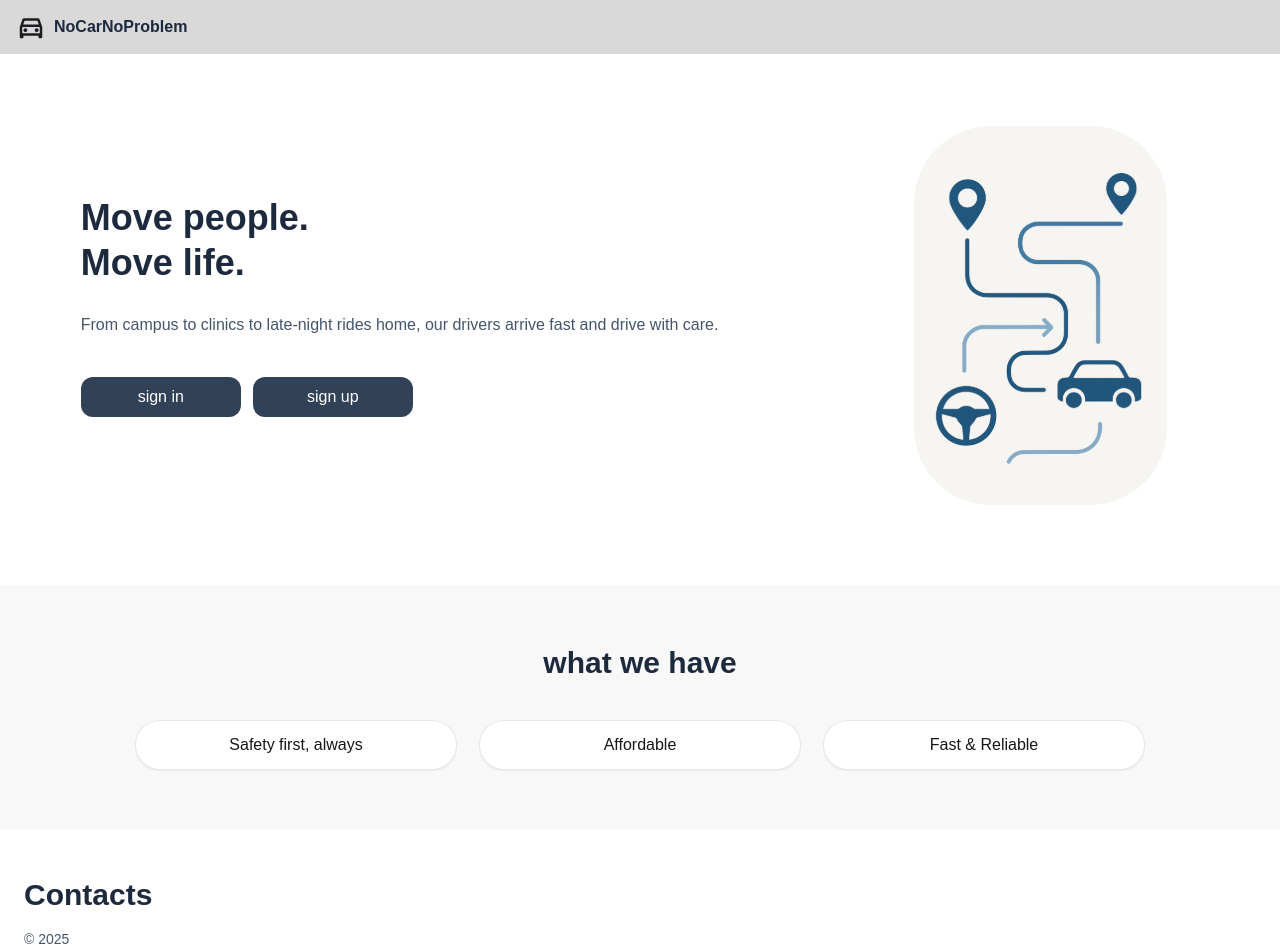
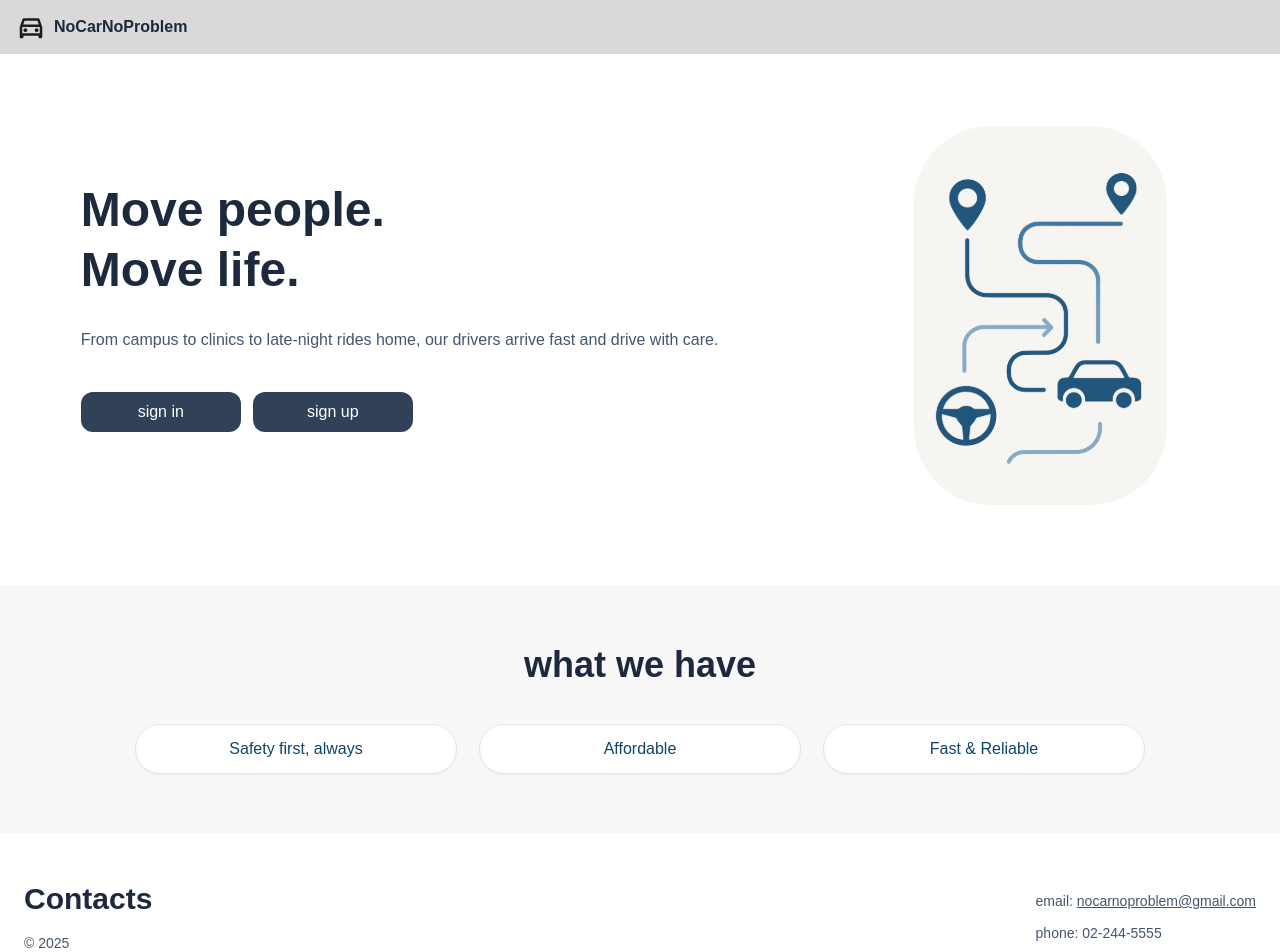
Before and after one commit to SE-Term-Project-NoCarNoProblem/frontend, a Next.js app: page / in a window 1280 px wide. Shown: the top 952 px of the page. Built offline with nearby package versions, Linux system fonts and the light colour scheme.

Commit message:
feat: fixed footer and fixma review

```diff
--- a/app/components/Features.tsx
+++ b/app/components/Features.tsx
@@ -4,13 +4,13 @@ function Features() {
 
     return (
         <section className="mt-12 py-15 bg-[#f8f8f8]">
-            <h2 className="mb-10 text-center text-3xl font-semibold text-slate-800">
+            <h2 className="mb-10 text-center text-4xl font-semibold text-slate-800">
                 what we have
             </h2>
             <div className="flex flex-col lg:flex-row justify-center items-center gap-6">
                 {items.map((t) => (
                     <div key={t} className="w-1/2 min-w-[280px] lg:w-1/4 rounded-full bg-white px-6 py-3 text-center shadow-sm ring-1 ring-slate-200">
-                        {t}
+                        <p className="text-[#0E4663]">{t}</p>
                     </div>
                 ))}
             </div>
--- a/app/components/Footer.tsx
+++ b/app/components/Footer.tsx
@@ -1,10 +1,14 @@
 import React from "react";
-function Footer(){
+function Footer() {
   return (
     <footer className="mt-6 rounded-md bg-white p-6">
+      <div className="flex lg:flex-row flex-col sm:justify-between">
+        <div className="mb-4">
           <h3 className="text-3xl font-semibold text-slate-800">Contacts</h3>
           <p className="mt-4 text-sm text-slate-600">© {new Date().getFullYear()}</p>
-      <div className="my-4 flex flex-col gap-3 justify-center">
+        </div>
+
+        <div className="mb-4 flex flex-col gap-3 justify-center">
           <p className="text-sm text-slate-600">
             email: <a className="underline" href="mailto:nocarnoproblem@gmail.com">nocarnoproblem@gmail.com</a>
           </p>
@@ -12,6 +16,8 @@ function Footer(){
 
         </div>
 
+      </div>
+
     </footer>
   );
 }
--- a/app/components/Hero.tsx
+++ b/app/components/Hero.tsx
@@ -7,7 +7,7 @@ function Hero() {
 
 
             <div className="lg:w-1/2 lg:flex lg:flex-col lg:items-start lg:justify-center  mt-5">
-                <h1 className="text-4xl lg:text-left font-semibold leading-tight text-slate-800 ">
+                <h1 className="text-5xl lg:text-left font-semibold leading-tight text-slate-800 ">
                     Move people.<br />Move life.
                 </h1>
                 <p className="mt-7 text-slate-600 px-10 lg:px-0 lg:text-left">
```
Lines whose indentation alone changed are shown as unchanged.
